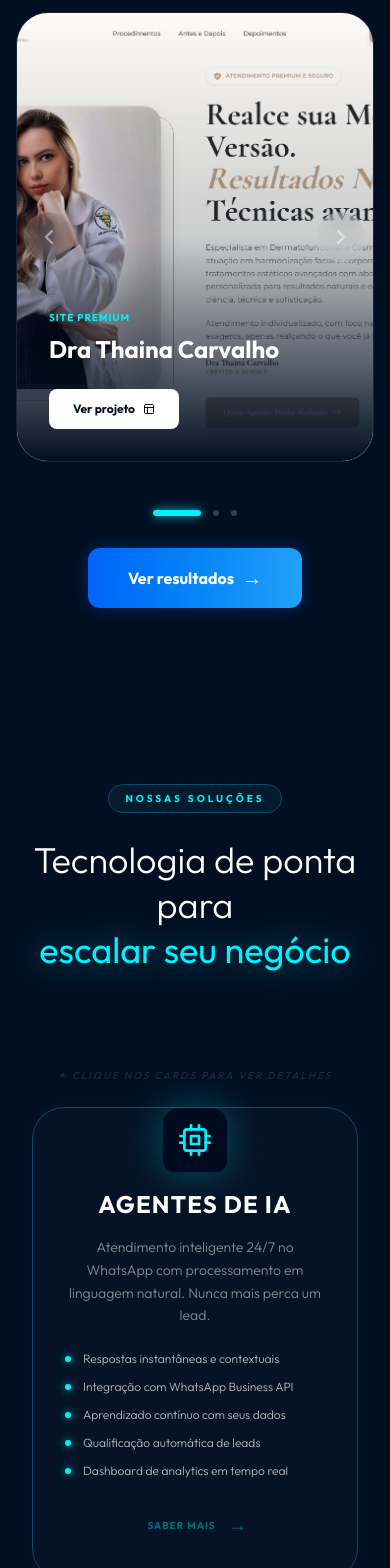
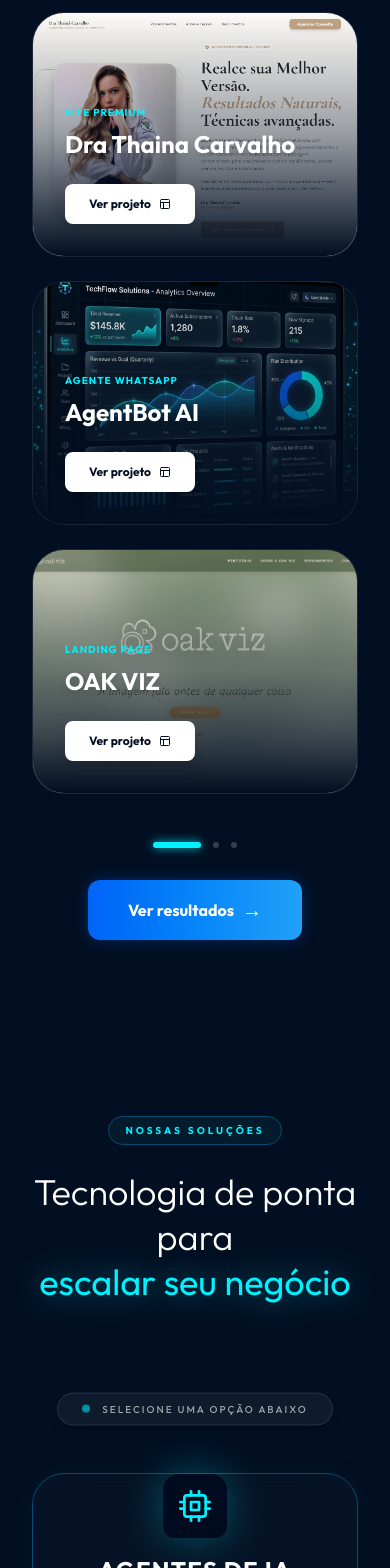
Before and after one commit to GuilhermexTT/Aether-Solutions, a Next.js app: page / in a window 390 px wide. Shown: the part 1460-3028 px from the top of the page. Built offline with nearby package versions, Linux system fonts and the light colour scheme.

Commit message:
Melhorias de UX/UI: Scroll vertical no portfólio mobile, controles de vídeo no Lightbox, Bento Grid no desktop, fluxo customizado para Agentes de IA e botões explícitos

```diff
--- a/src/app/portfolio/[slug]/page.tsx
+++ b/src/app/portfolio/[slug]/page.tsx
@@ -16,6 +16,7 @@ const projectData = {
     description: "Transformação digital completa para clínica de estética de luxo. Implementamos uma interface de alta conversão integrada com sistemas de agendamento e galeria de resultados.",
     client: "Dra Thaina Carvalho",
     year: "2026",
+    liveUrl: "https://dra-thaina-carvalho.vercel.app/",
     services: ["Web Design", "SEO", "Agendamento Online"],
     gallery: [
       { type: "video", url: "https://res.cloudinary.com/drsv0whjm/video/upload/v1777823434/LadingPage_DraThaina_ooewtj.mp4", span: "md:col-span-2 md:row-span-2" },
@@ -119,6 +120,19 @@ export default function ProjectPage() {
             <p className="text-white/70 text-lg md:text-xl font-light leading-relaxed max-w-xl">
               {project.description}
             </p>
+
+            {project.liveUrl && (
+              <div className="mt-10">
+                <Link
+                  href={project.liveUrl}
+                  target="_blank"
+                  rel="noopener noreferrer"
+                  className="inline-flex items-center gap-2 px-8 py-3.5 rounded-xl bg-accent-cyan text-[#020F22] font-bold shadow-[0_0_15px_rgba(0,242,255,0.2)] hover:shadow-[0_0_30px_rgba(0,242,255,0.4)] transition-all hover:scale-105"
+                >
+                  Veja o site ao vivo <FiExternalLink />
+                </Link>
+              </div>
+            )}
           </motion.div>
 
           <motion.div
@@ -148,7 +162,7 @@ export default function ProjectPage() {
           </motion.div>
         </div>
 
-        {/* Pinterest Style Gallery - Respecting Aspect Ratio */}
+        {/* Desktop Grid Gallery / Mobile Full-width Stack */}
         <motion.div
           variants={{
             hidden: { opacity: 0 },
@@ -159,7 +173,7 @@ export default function ProjectPage() {
           }}
           initial="hidden"
           animate="show"
-          className="columns-1 md:columns-2 lg:columns-3 gap-6 space-y-6 min-h-[500px]"
+          className="flex flex-col gap-0 space-y-0 -mx-4 md:mx-0 md:grid md:grid-cols-2 lg:grid-cols-3 md:gap-6 md:auto-rows-[minmax(250px,auto)] min-h-[500px]"
         >
           {project.gallery.map((item, idx) => (
             <motion.div
@@ -168,14 +182,18 @@ export default function ProjectPage() {
                 hidden: { opacity: 0, y: 20 },
                 show: { opacity: 1, y: 0 }
               }}
-              onClick={() => setSelectedMedia(idx)}
-              className={`relative rounded-[32px] overflow-hidden border border-white/10 group shadow-2xl cursor-pointer break-inside-avoid`}
+              onClick={() => {
+                if (window.innerWidth >= 768) {
+                  setSelectedMedia(idx);
+                }
+              }}
+              className={`relative md:rounded-[32px] overflow-hidden md:border border-white/10 group md:shadow-2xl cursor-pointer ${item.span || ""}`}
             >
               {item.type === "video" ? (
-                <div className="relative w-full bg-black">
+                <div className="relative w-full h-full bg-black">
                   <video
                     src={item.url}
-                    className="w-full h-auto"
+                    className="w-full h-auto md:h-full md:object-cover"
                     playsInline
                     muted
                     autoPlay
@@ -192,10 +210,10 @@ export default function ProjectPage() {
                   <img
                     src={item.url}
                     alt={`${project.title} gallery ${idx}`}
-                    className="w-full h-auto transition-transform duration-700 group-hover:scale-110"
+                    className="w-full h-auto md:h-full md:object-cover transition-transform duration-700 md:group-hover:scale-110"
                   />
-                  <div className="absolute inset-0 bg-accent-cyan/10 opacity-0 group-hover:opacity-100 transition-opacity duration-500 pointer-events-none" />
-                  <div className="absolute inset-0 border-2 border-accent-cyan/0 group-hover:border-accent-cyan/20 rounded-[32px] transition-all duration-500 pointer-events-none" />
+                  <div className="absolute inset-0 bg-accent-cyan/10 opacity-0 md:group-hover:opacity-100 transition-opacity duration-500 pointer-events-none" />
+                  <div className="absolute inset-0 border-2 border-accent-cyan/0 md:group-hover:border-accent-cyan/20 md:rounded-[32px] transition-all duration-500 pointer-events-none" />
                 </>
               )}
             </motion.div>
@@ -245,11 +263,15 @@ export default function ProjectPage() {
                       }`}
                     >
                       {project.gallery[selectedMedia!].type === "video" ? (
-                        <div className="relative w-full max-w-5xl rounded-2xl overflow-hidden bg-black border border-white/10 pointer-events-none">
+                        <div
+                          className="relative w-full max-w-5xl rounded-2xl overflow-hidden bg-black border border-white/10"
+                          onPointerDown={(e) => e.stopPropagation()}
+                        >
                           <video
                             src={project.gallery[selectedMedia!].url}
                             className="w-full h-auto"
                             autoPlay
+                            controls
                             muted
                             loop
                             playsInline
--- a/src/app/solucoes/agentes/page.tsx
+++ b/src/app/solucoes/agentes/page.tsx
@@ -12,7 +12,7 @@ export default function AgentesPage() {
           <Link href="/" className="inline-flex items-center gap-2 px-4 py-1.5 rounded-full border border-accent-cyan/30 bg-accent-cyan/10 text-[10px] font-bold tracking-widest text-accent-cyan uppercase mb-12 hover:bg-accent-cyan/20 transition-all">
             ← Voltar para Home
           </Link>
-          <Process className="!pt-0 !pb-6" />
+          <Process className="!pt-0 !pb-6" variant="agents" />
           <Architecture className="!pt-6" />
         </div>
       </main>
--- a/src/components/Process.tsx
+++ b/src/components/Process.tsx
@@ -1,14 +1,22 @@
 "use client";
 
-import { FiSearch, FiPenTool, FiCode, FiZap, FiArrowRight, FiMonitor } from "react-icons/fi";
+import { FiSearch, FiPenTool, FiCode, FiZap, FiArrowRight, FiMonitor, FiMessageSquare, FiCpu, FiCheckCircle } from "react-icons/fi";
 import { motion, Variants } from "framer-motion";
 
 interface ProcessProps {
   className?: string;
+  variant?: "sites" | "agents";
 }
 
-export default function Process({ className }: ProcessProps) {
-  const steps = [
+export default function Process({ className, variant = "sites" }: ProcessProps) {
+  const stepsData = {
+    sites: {
+      badge: "Processo de Criação de Sites",
+      title: "Da ideia ao ",
+      titleHighlight: "lançamento",
+      description: "Cada site é desenvolvido com atenção aos mínimos detalhes, combinando design excepcional, código limpo e performance otimizada.",
+      label: "Nosso Processo",
+      steps: [
         {
           number: "1",
           title: "Descoberta",
@@ -33,7 +41,44 @@ export default function Process({ className }: ProcessProps) {
           description: "Deploy, testes finais e monitoramento contínuo.",
           icon: <FiZap className="w-6 h-6 text-accent-cyan" />,
         },
-  ];
+      ]
+    },
+    agents: {
+      badge: "Fluxo de Processamento",
+      title: "Inteligência em ",
+      titleHighlight: "Ação",
+      description: "Nossos agentes de IA seguem um fluxo contínuo e inteligente para analisar, executar e garantir respostas precisas imediatamente.",
+      label: "Fluxo de Processamento",
+      steps: [
+        {
+          number: "1",
+          title: "Recepção",
+          description: "Cliente envia mensagem via WhatsApp ou site.",
+          icon: <FiMessageSquare className="w-6 h-6 text-accent-cyan" />,
+        },
+        {
+          number: "2",
+          title: "Processamento",
+          description: "IA analisa contexto e intenção usando NLP avançado.",
+          icon: <FiCpu className="w-6 h-6 text-accent-cyan" />,
+        },
+        {
+          number: "3",
+          title: "Execução",
+          description: "Agente executa ações e busca informações relevantes.",
+          icon: <FiZap className="w-6 h-6 text-accent-cyan" />,
+        },
+        {
+          number: "4",
+          title: "Resposta",
+          description: "Retorna resposta personalizada em linguagem natural.",
+          icon: <FiCheckCircle className="w-6 h-6 text-accent-cyan" />,
+        },
+      ]
+    }
+  };
+
+  const currentData = stepsData[variant];
 
   const containerVariants: Variants = {
     hidden: { opacity: 0 },
@@ -65,7 +110,7 @@ export default function Process({ className }: ProcessProps) {
           <div className="flex items-center gap-2 px-4 py-2 rounded-full border border-[#084B6E] bg-white/5 backdrop-blur-sm shadow-[0_0_15px_rgba(8,75,110,0.2)]">
             <FiMonitor className="text-accent-cyan w-4 h-4" />
             <span className="text-[10px] tracking-[0.2em] font-medium text-white/80 uppercase">
-              Processo de Criação de Sites
+              {currentData.badge}
             </span>
           </div>
         </motion.div>
@@ -79,7 +124,7 @@ export default function Process({ className }: ProcessProps) {
             transition={{ duration: 0.7 }}
             className="text-4xl md:text-5xl lg:text-6xl font-light mb-6"
           >
-            Da ideia ao <span className="text-accent-cyan font-normal drop-shadow-[0_0_15px_rgba(0,242,255,0.4)]">lançamento</span>
+            {currentData.title}<span className="text-accent-cyan font-normal drop-shadow-[0_0_15px_rgba(0,242,255,0.4)]">{currentData.titleHighlight}</span>
           </motion.h2>
           <motion.p
             initial={{ opacity: 0 }}
@@ -88,7 +133,7 @@ export default function Process({ className }: ProcessProps) {
             transition={{ duration: 1, delay: 0.3 }}
             className="text-white/40 font-light text-sm md:text-base max-w-3xl mx-auto leading-relaxed"
           >
-            Cada site é desenvolvido com atenção aos mínimos detalhes, combinando design excepcional, código limpo e performance otimizada.
+            {currentData.description}
           </motion.p>
         </div>
 
@@ -102,7 +147,7 @@ export default function Process({ className }: ProcessProps) {
            <div className="p-3 rounded-xl bg-accent-cyan/10 border border-[#084B6E] shadow-[0_0_15px_rgba(8,75,110,0.2)]">
              <FiMonitor className="text-accent-cyan w-5 h-5" />
            </div>
-           <h3 className="text-2xl font-semibold tracking-tight">Nosso Processo</h3>
+           <h3 className="text-2xl font-semibold tracking-tight">{currentData.label}</h3>
         </motion.div>
 
         {/* Steps Grid */}
@@ -113,10 +158,10 @@ export default function Process({ className }: ProcessProps) {
           viewport={{ once: true, margin: "-50px" }}
           className="grid grid-cols-1 md:grid-cols-4 gap-8 md:gap-4 relative"
         >
-          {steps.map((step, idx) => (
+          {currentData.steps.map((step, idx) => (
             <motion.div key={idx} variants={itemVariants} className="flex flex-col items-center text-center group relative">
               {/* Arrow (Desktop Only) */}
-              {idx < steps.length - 1 && (
+              {idx < currentData.steps.length - 1 && (
                 <div className="hidden md:block absolute top-12 -right-4 translate-x-1/2 z-10 text-white/20">
                   <FiArrowRight className="w-6 h-6" />
                 </div>
--- a/src/components/Showcase.tsx
+++ b/src/components/Showcase.tsx
@@ -148,67 +148,34 @@ export default function Showcase() {
                 </motion.h2>
               </div>
 
-              {/* Mobile Carousel (With Swipe) */}
-              <div className="md:hidden relative w-full h-[450px] mb-8 group px-4 overflow-hidden">
-                <AnimatePresence initial={false} custom={direction} mode="popLayout">
-                  <motion.div
-                    key={`mobile-${currentIndex}`}
-                    custom={direction}
-                    variants={variants}
-                    initial="enter"
-                    animate="center"
-                    exit="exit"
-                    drag="x"
-                    dragConstraints={{ left: 0, right: 0 }}
-                    dragElastic={1}
-                    onDragEnd={(e, { offset, velocity }) => {
-                      const swipe = offset.x;
-                      if (swipe < -50) {
-                        nextProject();
-                      } else if (swipe > 50) {
-                        prevProject();
-                      }
-                    }}
-                    transition={{
-                      x: { type: "spring", stiffness: 300, damping: 30 },
-                      opacity: { duration: 0.2 }
-                    }}
-                    className="absolute inset-0 rounded-[32px] overflow-hidden border border-white/10 bg-[#020F22]/50 backdrop-blur-xl touch-none"
-                  >
+              {/* Mobile List (Vertical Stack) */}
+              <div className="md:hidden flex flex-col gap-6 w-full px-4 mb-8">
+                {projects.map((project) => (
+                  <div key={`mobile-${project.id}`} className="relative w-full aspect-[4/3] rounded-[32px] overflow-hidden border border-white/10 bg-[#020F22]/50 backdrop-blur-xl">
                     <Image
-                      src={projects[currentIndex].image}
-                      alt={projects[currentIndex].title}
+                      src={project.image}
+                      alt={project.title}
                       fill
                       className="object-cover pointer-events-none"
                     />
-                    <div className="absolute inset-0 bg-gradient-to-t from-[#020F22] via-[#020F22]/20 to-transparent" />
+                    <div className="absolute inset-0 bg-gradient-to-t from-[#020F22] via-[#020F22]/40 to-transparent" />
                     <div className="absolute bottom-0 left-0 p-8 w-full">
                       <p className="text-accent-cyan text-[10px] font-bold tracking-widest mb-2 uppercase">
-                        {projects[currentIndex].category}
+                        {project.category}
                       </p>
-                      <h2 className="text-2xl font-bold text-white mb-6">
-                        {projects[currentIndex].title}
+                      <h2 className="text-2xl font-bold text-white mb-6 drop-shadow-md">
+                        {project.title}
                       </h2>
                       <Link
-                        href={`/portfolio/${projects[currentIndex].slug}`}
-                        className="inline-flex items-center gap-2 px-6 py-3 bg-white text-[#020F22] text-xs font-bold rounded-lg"
+                        href={`/portfolio/${project.slug}`}
+                        className="inline-flex items-center gap-2 px-6 py-3 bg-white text-[#020F22] text-xs font-bold rounded-lg shadow-lg"
                       >
                         Ver projeto
                         <FiLayout />
                       </Link>
                     </div>
-                  </motion.div>
-                </AnimatePresence>
-
-                {/* Mobile Arrows */}
-                <div className="absolute inset-x-0 top-1/2 -translate-y-1/2 flex justify-between px-2 pointer-events-none z-10">
-                  <button onClick={prevProject} className="p-3 rounded-full bg-white/5 border border-white/10 text-white/50 pointer-events-auto backdrop-blur-md">
-                    <FiChevronLeft size={24} />
-                  </button>
-                  <button onClick={nextProject} className="p-3 rounded-full bg-white/5 border border-white/10 text-white/50 pointer-events-auto backdrop-blur-md">
-                    <FiChevronRight size={24} />
-                  </button>
-                </div>
+                  </div>
+                ))}
               </div>
 
               {/* Desktop Carousel (Stacked) */}
--- a/src/components/Solutions.tsx
+++ b/src/components/Solutions.tsx
@@ -79,11 +79,12 @@ export default function Solutions() {
           whileInView={{ opacity: 1 }}
           viewport={{ once: true }}
           transition={{ delay: 0.5 }}
-          className="flex justify-center mb-6"
+          className="flex justify-center mb-10"
         >
-          <p className="text-white/20 text-[10px] uppercase tracking-[0.2em] font-medium animate-pulse italic">
-            ✦ Clique nos cards para ver detalhes
-          </p>
+          <div className="inline-flex items-center gap-3 px-6 py-2 rounded-full border border-white/10 bg-white/5 text-white/60 text-[10px] uppercase tracking-[0.2em] font-medium animate-bounce shadow-lg">
+            <span className="w-2 h-2 rounded-full bg-accent-cyan animate-pulse"></span>
+            Selecione uma opção abaixo
+          </div>
         </motion.div>
 
         <motion.div
@@ -128,8 +129,9 @@ export default function Solutions() {
                   ))}
                 </ul>
 
-                <div className="mt-8 md:mt-12 flex items-center gap-2 text-accent-cyan text-[10px] font-bold uppercase tracking-widest opacity-40 group-hover:opacity-100 transition-all duration-500 group-hover:translate-x-2">
-                  Saber mais
+                <div className="mt-12 md:mt-auto pt-8 w-full flex justify-center border-t border-white/5">
+                  <div className="flex items-center gap-3 px-8 py-4 rounded-xl bg-accent-cyan/10 border border-accent-cyan/40 text-accent-cyan text-xs font-bold uppercase tracking-widest group-hover:bg-accent-cyan group-hover:text-[#020F22] group-hover:shadow-[0_0_30px_rgba(0,242,255,0.4)] transition-all duration-500 shadow-[0_0_15px_rgba(0,242,255,0.1)] w-full justify-center">
+                    Explorar Solução
                     <motion.span
                       animate={{ x: [0, 5, 0] }}
                       transition={{ repeat: Infinity, duration: 1.5, ease: "easeInOut" }}
@@ -137,6 +139,7 @@ export default function Solutions() {
                     >
                       →
                     </motion.span>
+                  </div>
                 </div>
               </Link>
             </motion.div>
```
Lines whose indentation alone changed are shown as unchanged.
